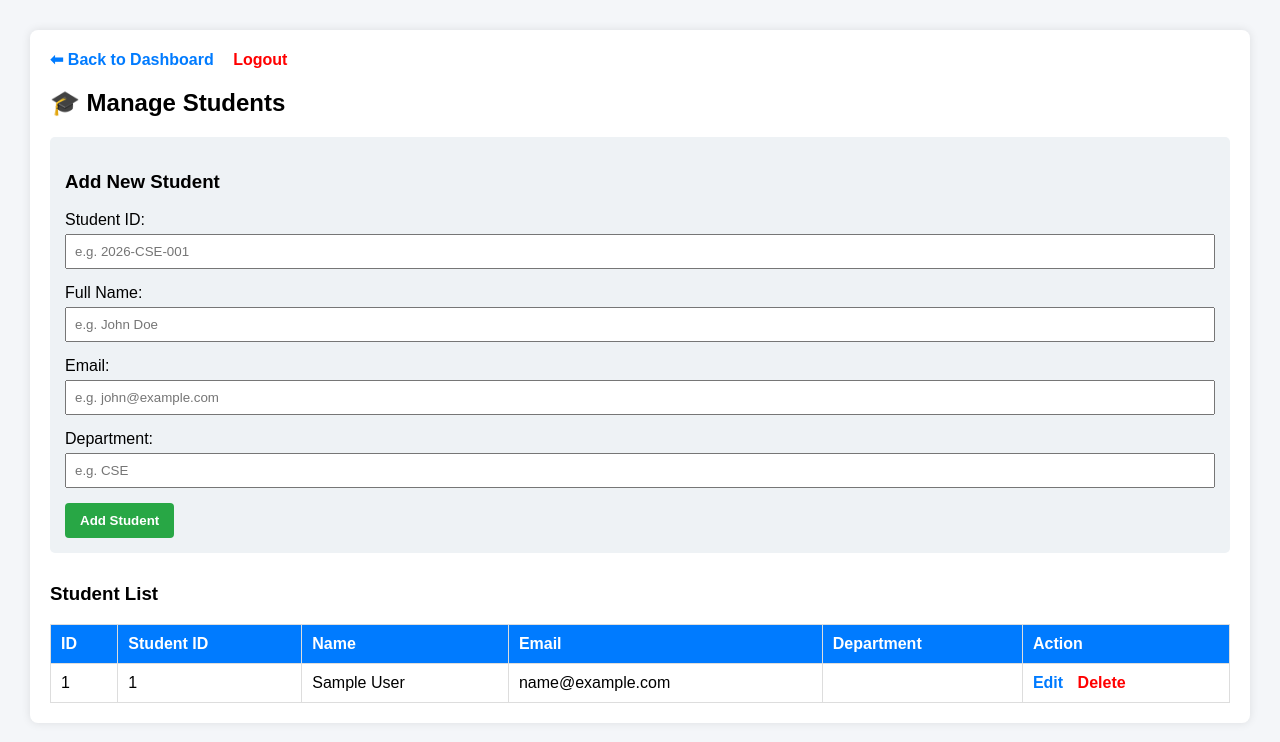
After one commit to AshikTheDeveloper/campushub, a PHP site: page /students.php in a window 1280 px wide. The commit adds this page. Shown: the top 742 px of the page. Run offline with PHP 8.4, Linux system fonts and the light colour scheme; a user stored in the database is signed in; tables that the repository leaves empty hold one stand-in row (values such as "Sample post").

Commit message:
second try campushub

```diff
--- /dev/null
+++ b/students.php
@@ -0,0 +1,146 @@
+<?php
+session_start();
+require_once 'config.php';
+
+if (!isset($_SESSION['user_id'])) {
+    header("Location: login.php");
+    exit();
+}
+
+$message = '';
+if (isset($_SESSION['msg'])) {
+    $message = $_SESSION['msg'];
+    unset($_SESSION['msg']);
+}
+
+// ১. ডিলিট করার লজিক (DELETE)
+if (isset($_GET['delete'])) {
+    $delete_id = intval($_GET['delete']);
+    $stmt = $conn->prepare("DELETE FROM students WHERE id = ?");
+    $stmt->bind_param("i", $delete_id);
+    if ($stmt->execute()) {
+        $message = "<div style='color: green; font-weight: bold;'>Student deleted successfully!</div>";
+    } else {
+        $message = "<div style='color: red; font-weight: bold;'>Delete Error: " . $conn->error . "</div>";
+    }
+}
+
+// ২. স্টুডেন্ট যোগ করার লজিক (CREATE)
+if ($_SERVER["REQUEST_METHOD"] == "POST" && isset($_POST['add_student'])) {
+    $student_id = trim($_POST['student_id']);
+    $name = trim($_POST['name']);
+    $email = trim($_POST['email']);
+    $department = trim($_POST['department']);
+
+    if (!empty($student_id) && !empty($name) && !empty($email) && !empty($department)) {
+
+        $stmt = $conn->prepare("INSERT INTO students (student_id, name, email, department) VALUES (?, ?, ?, ?)");
+
+        if ($stmt) {
+            $stmt->bind_param("ssss", $student_id, $name, $email, $department);
+
+            if ($stmt->execute()) {
+                $message = "<div style='color: green; font-weight: bold;'>Student added successfully!</div>";
+            } else {
+                $message = "<div style='color: red; font-weight: bold;'>Execution Error: " . $stmt->error . "</div>";
+            }
+            $stmt->close();
+        } else {
+            $message = "<div style='color: red; font-weight: bold;'>SQL Prepare Error: " . $conn->error . "</div>";
+        }
+
+    } else {
+        $message = "<div style='color: red; font-weight: bold;'>All fields are required!</div>";
+    }
+}
+
+// ৩. স্টুডেন্টদের ডাটা নিয়ে আসার লজিক (READ)
+$result = $conn->query("SELECT * FROM students ORDER BY id DESC");
+?>
+
+<!DOCTYPE html>
+<html lang="en">
+<head>
+    <meta charset="UTF-8">
+    <title>Manage Students - CampusHub</title>
+    <style>
+        body { font-family: Arial, sans-serif; margin: 30px; background-color: #f4f6f9; }
+        .container { background: white; padding: 20px; border-radius: 8px; box-shadow: 0 0 10px rgba(0,0,0,0.1); }
+        .nav { margin-bottom: 20px; }
+        .nav a { text-decoration: none; color: #007bff; font-weight: bold; margin-right: 15px; }
+        form { margin-bottom: 30px; background: #eef2f5; padding: 15px; border-radius: 5px; }
+        input[type="text"], input[type="email"] { padding: 8px; margin: 5px 0 15px 0; width: 100%; box-sizing: border-box; }
+        input[type="submit"] { background: #28a745; color: white; border: none; padding: 10px 15px; cursor: pointer; border-radius: 4px; font-weight: bold; }
+        table { width: 100%; border-collapse: collapse; margin-top: 10px; }
+        table, th, td { border: 1px solid #ddd; }
+        th, td { padding: 10px; text-align: left; }
+        th { background-color: #007bff; color: white; }
+        .btn-edit { color: #007bff; font-weight: bold; text-decoration: none; margin-right: 10px; }
+        .btn-delete { color: red; font-weight: bold; text-decoration: none; }
+        .btn-edit:hover, .btn-delete:hover { text-decoration: underline; }
+    </style>
+</head>
+<body>
+
+<div class="container">
+    <div class="nav">
+        <a href="dashboard.php">⬅ Back to Dashboard</a>
+        <a href="logout.php" style="color: red;">Logout</a>
+    </div>
+
+    <h2>🎓 Manage Students</h2>
+    <?php echo $message; ?>
+
+    <!-- স্টুডেন্ট যোগ করার ফর্ম -->
+    <form action="students.php" method="POST">
+        <h3>Add New Student</h3>
+        <label>Student ID:</label>
+        <input type="text" name="student_id" placeholder="e.g. 2026-CSE-001" required>
+
+        <label>Full Name:</label>
+        <input type="text" name="name" placeholder="e.g. John Doe" required>
+
+        <label>Email:</label>
+        <input type="email" name="email" placeholder="e.g. john@example.com" required>
+
+        <label>Department:</label>
+        <input type="text" name="department" placeholder="e.g. CSE" required>
+
+        <input type="submit" name="add_student" value="Add Student">
+    </form>
+
+    <!-- স্টুডেন্ট লিস্ট দেখানোর টেবিল -->
+    <h3>Student List</h3>
+    <table>
+        <tr>
+            <th>ID</th>
+            <th>Student ID</th>
+            <th>Name</th>
+            <th>Email</th>
+            <th>Department</th>
+            <th>Action</th>
+        </tr>
+        <?php if ($result && $result->num_rows > 0): ?>
+            <?php while($row = $result->fetch_assoc()): ?>
+                <tr>
+                    <td><?php echo $row['id']; ?></td>
+                    <td><?php echo htmlspecialchars($row['student_id'] ?? $row['id']); ?></td>
+                    <td><?php echo htmlspecialchars($row['name'] ?? ''); ?></td>
+                    <td><?php echo htmlspecialchars($row['email'] ?? ''); ?></td>
+                    <td><?php echo htmlspecialchars($row['department'] ?? ''); ?></td>
+                    <td>
+                        <a href="edit_student.php?id=<?php echo $row['id']; ?>" class="btn-edit">Edit</a>
+                        <a href="students.php?delete=<?php echo $row['id']; ?>" class="btn-delete" onclick="return confirm('Are you sure you want to delete this student?');">Delete</a>
+                    </td>
+                </tr>
+            <?php endwhile; ?>
+        <?php else: ?>
+            <tr>
+                <td colspan="6">No students found. Add one above!</td>
+            </tr>
+        <?php endif; ?>
+    </table>
+</div>
+
+</body>
+</html>
```
Also changed, not shown: dashboard.php (+11 -4 lines), edit_student.php (added, +100 -0 lines).
